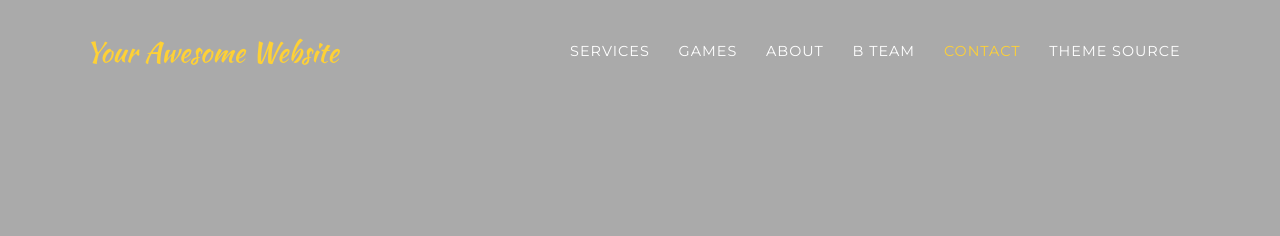
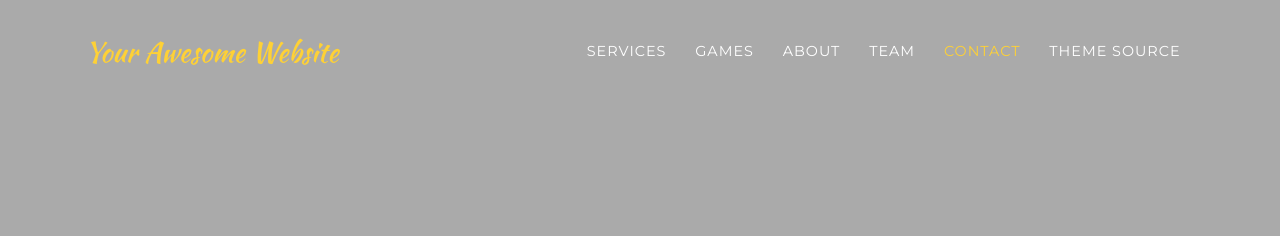
Before and after one commit to Dahyunismm/Unix-Final-Project, a Jekyll site: the page built from agencyWebsite/index.md, in a window 1280 px wide. Shown: the top 236 px of the page. Built offline with Jekyll 4.4.1, drawn with Linux system fonts in a browser that asks for light colours; some web fonts are replaced.

```diff
--- a/agencyWebsite/_data/navigation.yml
+++ b/agencyWebsite/_data/navigation.yml
@@ -8,7 +8,7 @@ nav:
   - title: "About"
     section: timeline
 
-  - title: "B Team"
+  - title: "Team"
     section: team
 
   - title: "Contact"
```
